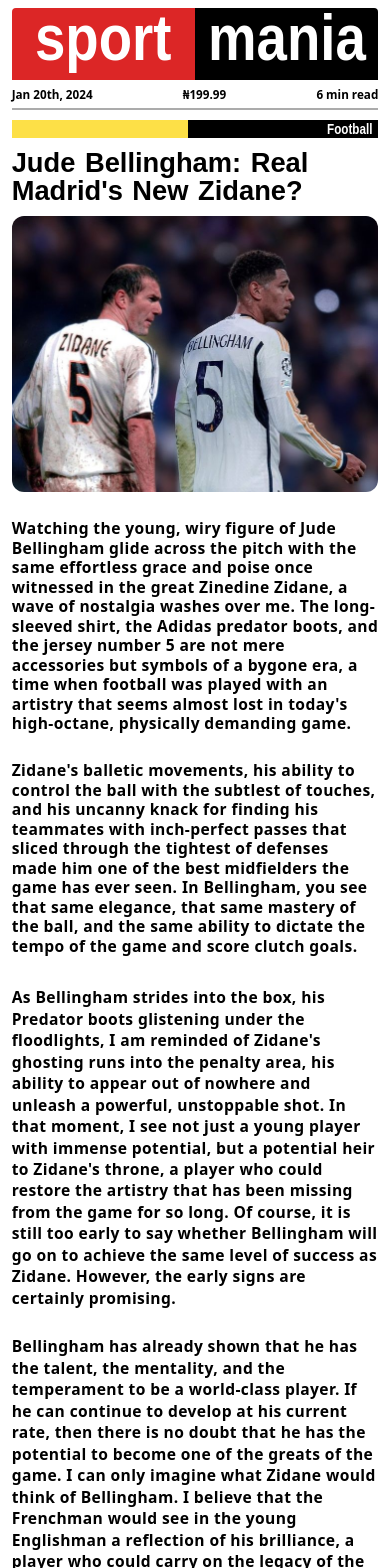
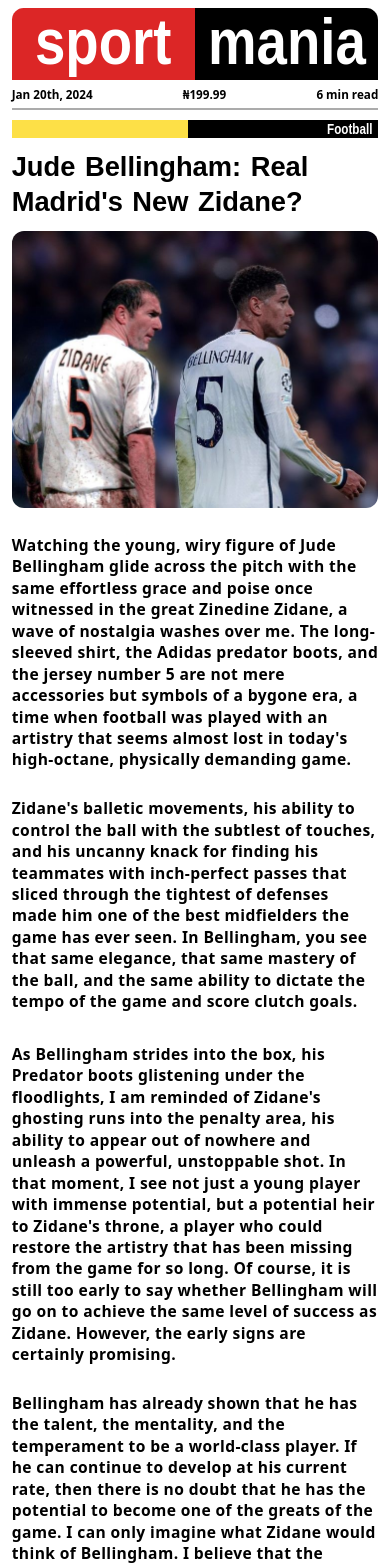
Before and after one commit to grzdev/yezirhasan, a SvelteKit app: page /article in a window 390 px wide. Shown: the top 1568 px of the page. Built offline with nearby package versions, Linux system fonts and the light colour scheme.

Commit message:
feat: some mobile changes

```diff
--- a/src/modules/Article.svelte
+++ b/src/modules/Article.svelte
@@ -8,17 +8,17 @@
 
 <div class="flex py-[2vw] h-full bg-white px-[3vw] flex-col overflow-x-hidden">
   <div class="w-full h-[18.5vw] flex">
-    <div class="flex-1 bg-red-600 flex justify-center items-center py-[1vw] px-[1vw] rounded-tl-[1vw]">
+    <div class="flex-1 bg-red-600 flex justify-center items-center py-[1vw] px-[1vw] rounded-tl-[3vw] md:rounded-tl-[1vw]">
       <h1
-        class="anton-regular tracking-lighter mt-[-3vw] text-white text-[14vw]"
+        class="anton-regular font-bold tracking-lighter mt-[-1vw] md:mt-[-3vw] text-white text-[14vw]"
         style="transform: scaleY(1.2); "
       >
         sport
       </h1>
     </div>
-    <div class="flex-1 bg-black flex justify-center items-center py-[1vw] px-[1vw] rounded-tr-[1vw]">
+    <div class="flex-1 bg-black flex justify-center items-center py-[1vw] px-[1vw] rounded-tr-[3vw] md:rounded-tr-[1vw]">
       <h1
-        class="anton-regular tracking-lighter mt-[-3vw] text-white text-[14vw]"
+        class="anton-regular font-bold tracking-lighter mt-[-1vw] md:mt-[-3vw] text-white text-[14vw]"
         style="transform: scaleY(1.2);"
       >
         mania
@@ -57,7 +57,7 @@
   </div>
 
   <h1
-    class="anton-regular2 mt-[3vw] md:mt-[1vw] text-[7vw] leading-[7vw] flex text-start tracking-lighter"
+    class="anton-regular2 font-bold mt-[3vw] md:mt-[1vw] text-[7vw] leading-[9vw] md:leading-[7vw] flex text-start tracking-lighter"
     style="word-spacing: 0.5vw;"
   >
    Jude Bellingham: Real Madrid's New Zidane?
@@ -70,14 +70,14 @@
       class="w-full md:w-[50vw] rounded-xl"
     />
     <div class="flex flex-col w-full mt-[7vw] md:mt-[0vw] gap-[7vw] md:gap-[2vw] px-[0vw] md:px-[2vw]">
-      <div class="w-full h-[full] md:h-[19vw] text-[4vw] md:text-[1.6vw] font-semibold text-start tracking-wide md:tracking-light leading-[5vw] md:leading-[2.1vw]">
+      <div class="w-full h-[full] md:h-[19vw] text-[4vw] md:text-[1.6vw] font-semibold text-start tracking-wide md:tracking-light leading-[5.5vw] md:leading-[2.1vw]">
         Watching the young, wiry figure of Jude Bellingham glide across the pitch with the same effortless
         grace and poise once witnessed in the great Zinedine Zidane, a wave of nostalgia washes over me.
         The long-sleeved shirt, the Adidas predator boots, and the jersey number 5 are not mere accessories but
         symbols of a bygone era, a time when football was played with an artistry that seems almost lost in today's
         high-octane, physically demanding game.
       </div>
-      <div class="w-full h-[full] md:h-[19vw] text-[4vw] md:text-[1.6vw] font-semibold text-start leading-[2.1vw] tracking-wide md:tracking-light leading-[5vw] md:leading-[2.1vw]">
+      <div class="w-full h-[full] md:h-[19vw] text-[4vw] md:text-[1.6vw] font-semibold text-start leading-[2.1vw] tracking-wide md:tracking-light leading-[5.5vw] md:leading-[2.1vw]">
         Zidane's balletic movements, his ability to control the ball with the subtlest of touches, and his
         uncanny knack for finding his teammates with inch-perfect passes that sliced through the tightest of
          defenses made him one of the best midfielders the game has ever seen. In Bellingham, you see that same
@@ -127,7 +127,7 @@
 <style>
   .anton-regular {
   font-family: "Anton", sans-serif;
-  font-weight: 800;
+  font-weight: 900;
   font-style: normal;
 }
 
```
